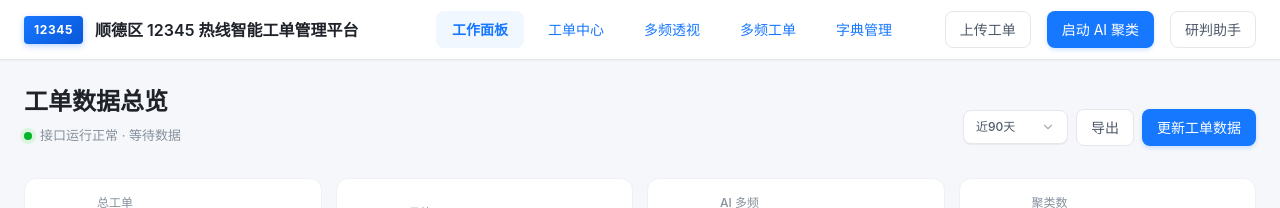
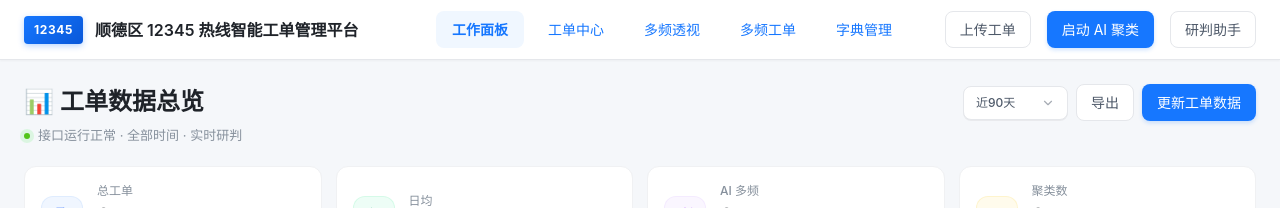
Before and after one commit to FireTable/12345, a Next.js app: page / in a window 1280 px wide. Shown: the top 208 px of the page. Built offline with nearby package versions, Linux system fonts and the light colour scheme; no server answers; the database is empty.

Commit message:
fix(ui): put title first and date in subtitle on dashboard hero matching standard civic design

```diff
--- a/app/page.tsx
+++ b/app/page.tsx
@@ -95,15 +95,15 @@ export default function DashboardPage() {
 
   return (
     <>
-      <section className="page-header">
+      <section className="page-hero">
         <div>
-          <h1 className="page-header__title">{ov?.dateRange ? `${ov.dateRange} 工单数据总览` : "工单数据总览"}</h1>
-          <div className="page-header__status">
-            <span className="status-dot" />
-            <span>接口运行正常 · {ov?.dateRange || "等待数据"}</span>
+          <h1 className="page-hero__title">📊 工单数据总览</h1>
+          <div className="page-hero__sub flex items-center gap-2">
+            <span className="status-dot status-dot--finished" style={{ display: "inline-block", width: 6, height: 6, borderRadius: "50%", background: "#52C41A" }} />
+            <span>接口运行正常 · {ov?.dateRange || "全部时间"} · 实时研判</span>
           </div>
         </div>
-        <div style={{ display: "flex", gap: 8, alignItems: "center" }}>
+        <div className="page-hero__actions">
           <Select
             value={String(daysRange)}
             onValueChange={(val) => setDaysRange(Number(val))}
```
